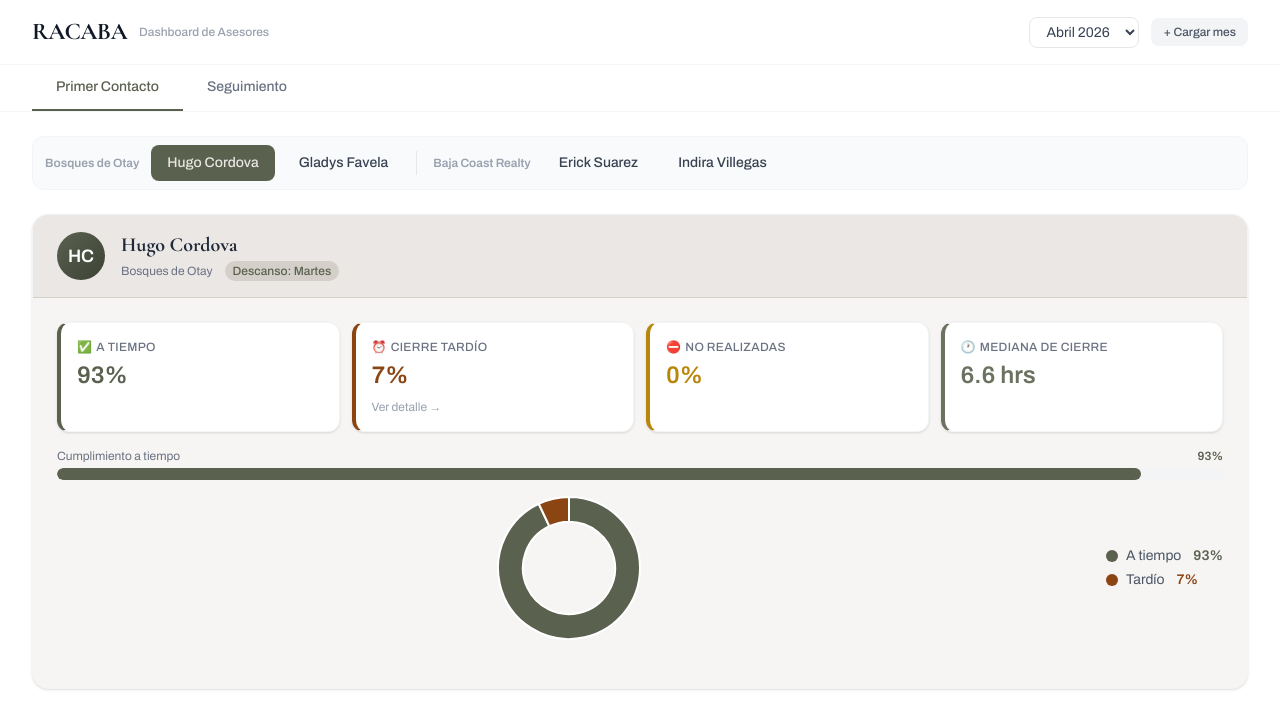
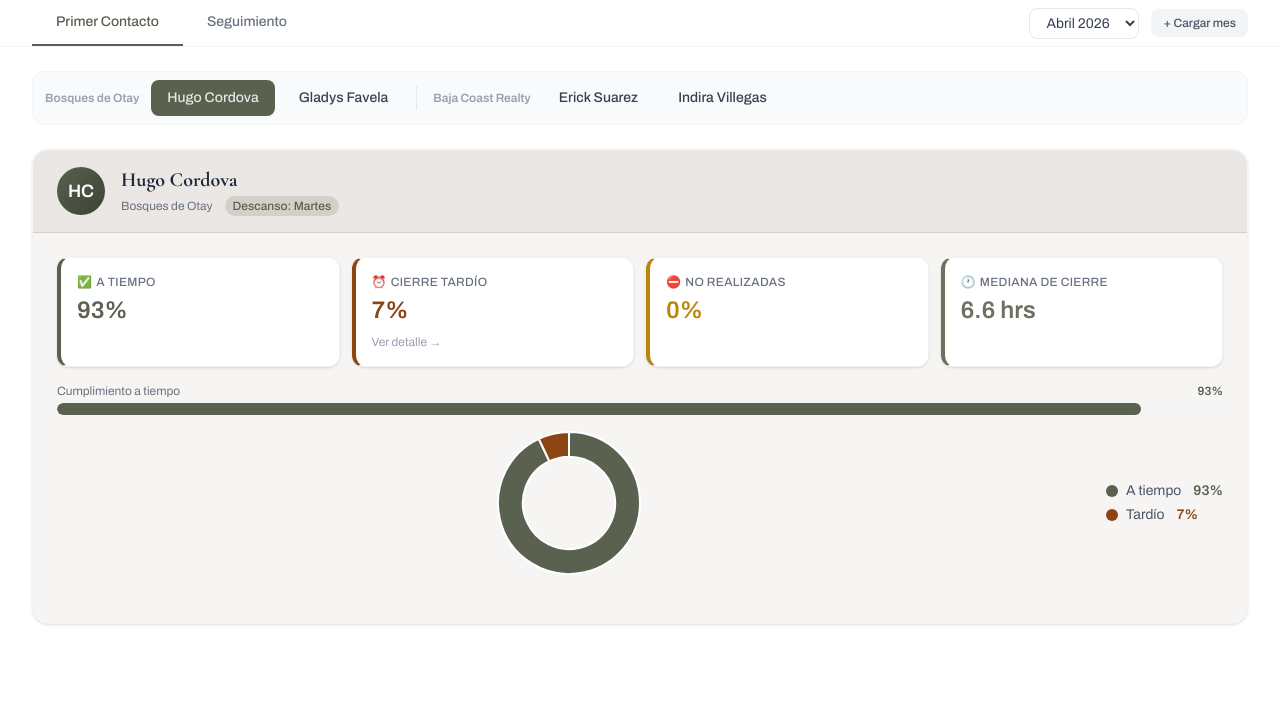
Before and after one commit to GabrielaLuna16/RacabaAct, a Next.js app: page / in a window 1280 px wide. Shown: the top 728 px of the page. Built offline with nearby package versions, Linux system fonts and the light colour scheme.

Commit message:
ui: quitar header RACABA, mover selector de mes a linea de pestanas

```diff
--- a/components/Dashboard.tsx
+++ b/components/Dashboard.tsx
@@ -52,14 +52,23 @@ export default function Dashboard() {
 
   return (
     <div className="min-h-screen bg-white">
-      {/* Header */}
-      <header className="border-b border-gray-100 bg-white sticky top-0 z-10">
-        <div className="px-4 sm:px-8 py-4 flex items-center justify-between">
-          <div className="flex items-center gap-3">
-            <span className="text-2xl font-bold tracking-tight text-gray-900" style={{ fontFamily: "'Cormorant Garamond', serif" }}>
-              RACABA
-            </span>
-            <span className="text-xs text-gray-400 font-medium hidden sm:inline">Dashboard de Asesores</span>
+      {/* Tabs + filtro en una sola línea */}
+      <div className="border-b border-gray-100 bg-white sticky top-0 z-10">
+        <div className="px-4 sm:px-8 flex items-center justify-between">
+          <div className="flex gap-0">
+            {(['primer_contacto', 'seguimiento'] as MainTab[]).map((tab) => (
+              <button
+                key={tab}
+                onClick={() => setMainTab(tab)}
+                className={`px-6 py-3 text-sm font-medium border-b-2 transition-colors
+                  ${mainTab === tab
+                    ? 'border-[#5A614F] text-[#5A614F]'
+                    : 'border-transparent text-gray-500 hover:text-gray-700'
+                  }`}
+              >
+                {tab === 'primer_contacto' ? 'Primer Contacto' : 'Seguimiento'}
+              </button>
+            ))}
           </div>
 
           <div className="flex items-center gap-3">
@@ -82,27 +91,6 @@ export default function Dashboard() {
             >
               + Cargar mes
             </a>
-          </div>
-        </div>
-      </header>
-
-      {/* Main tabs */}
-      <div className="border-b border-gray-100 bg-white">
-        <div className="px-4 sm:px-8">
-          <div className="flex gap-0">
-            {(['primer_contacto', 'seguimiento'] as MainTab[]).map((tab) => (
-              <button
-                key={tab}
-                onClick={() => setMainTab(tab)}
-                className={`px-6 py-3 text-sm font-medium border-b-2 transition-colors
-                  ${mainTab === tab
-                    ? 'border-[#5A614F] text-[#5A614F]'
-                    : 'border-transparent text-gray-500 hover:text-gray-700'
-                  }`}
-              >
-                {tab === 'primer_contacto' ? 'Primer Contacto' : 'Seguimiento'}
-              </button>
-            ))}
           </div>
         </div>
       </div>
```
